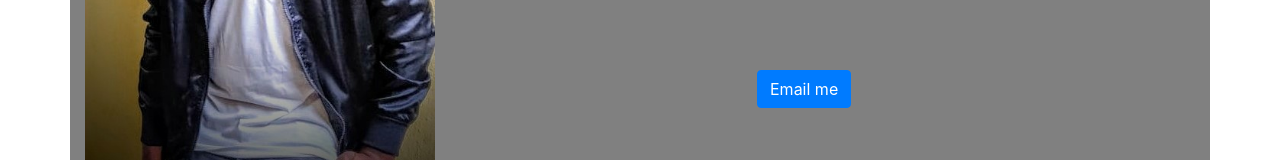
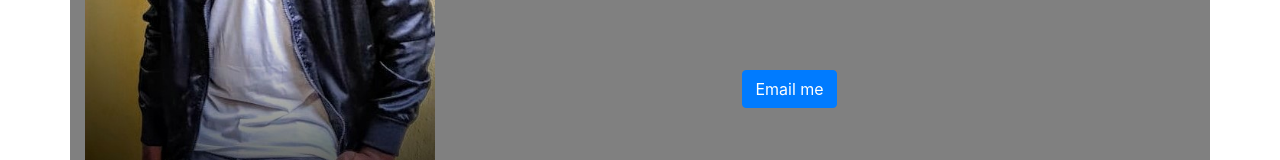
Before and after one commit to pardhiv1501/pardhiv.github.io, a plain HTML site: page index.html in a window 1280 px wide. Shown: the part 546-706 px from the top of the page. Drawn offline with nearby package versions, Linux system fonts and the light colour scheme.

Commit message:
Add files via upload

```diff
--- a/index.html
+++ b/index.html
@@ -51,7 +51,7 @@
           </div>
           <div class="col-lg-8">
             <p style="text-align: center; color: ghostwhite ;margin-top: 40%; font-size: 40px;">Heyy, I'm <b>Pardhiv Gurram</b>, Graduated from <br><b>IIT Guwahati</b>.</p>
-            <a style="margin-left: 40%;margin-top: 40px; margin-bottom: 80px;" href="mailto:pardhivgurram@gmail.com" class="btn btn-primary" role="button">Email me</a>
+            <a style="margin-left: 38%;margin-top: 40px; margin-bottom: 80px;" href="mailto:pardhivgurram@gmail.com" class="btn btn-primary" role="button">Email me</a>
           </div>
         </div>
       </div>
```
